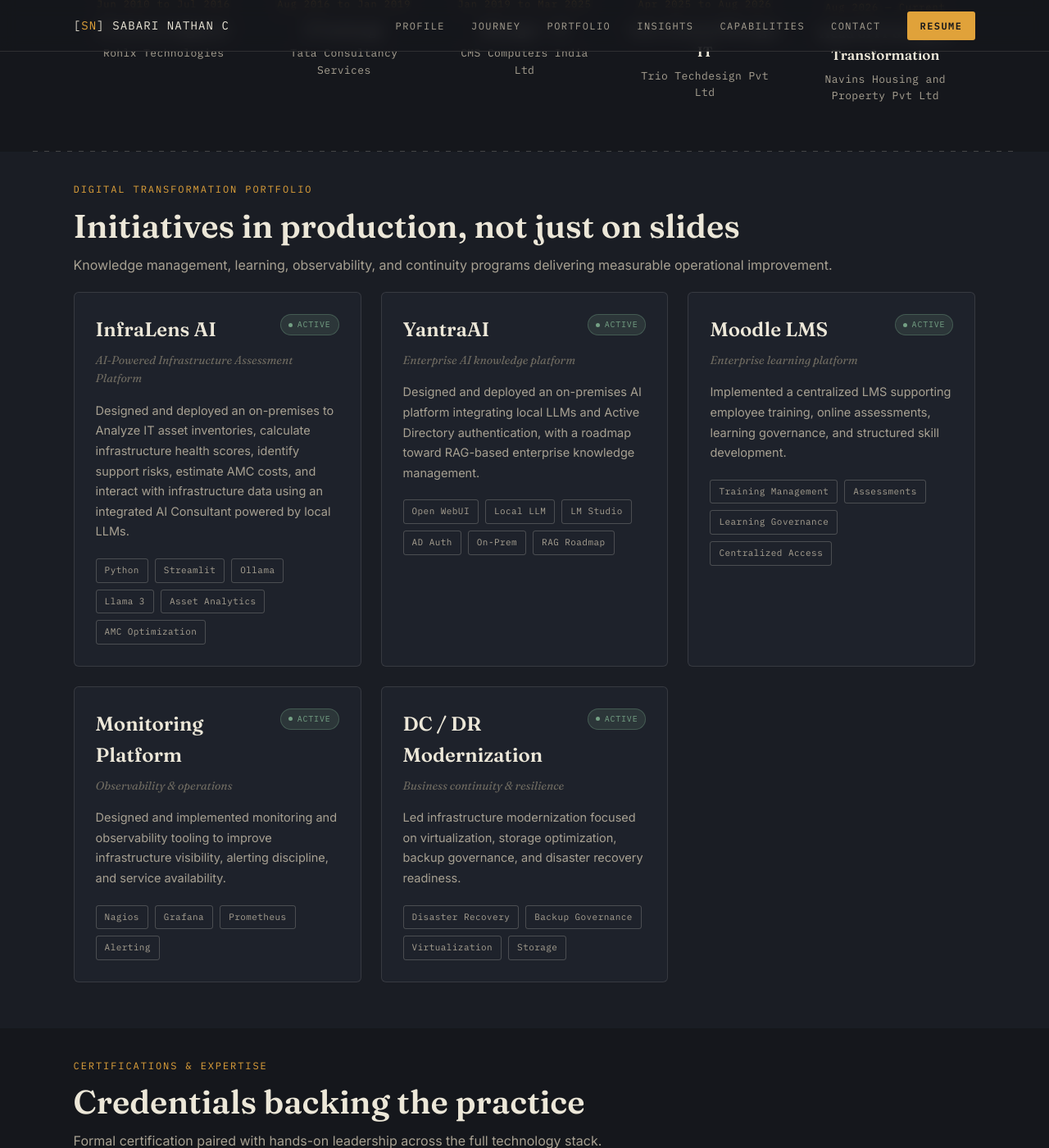
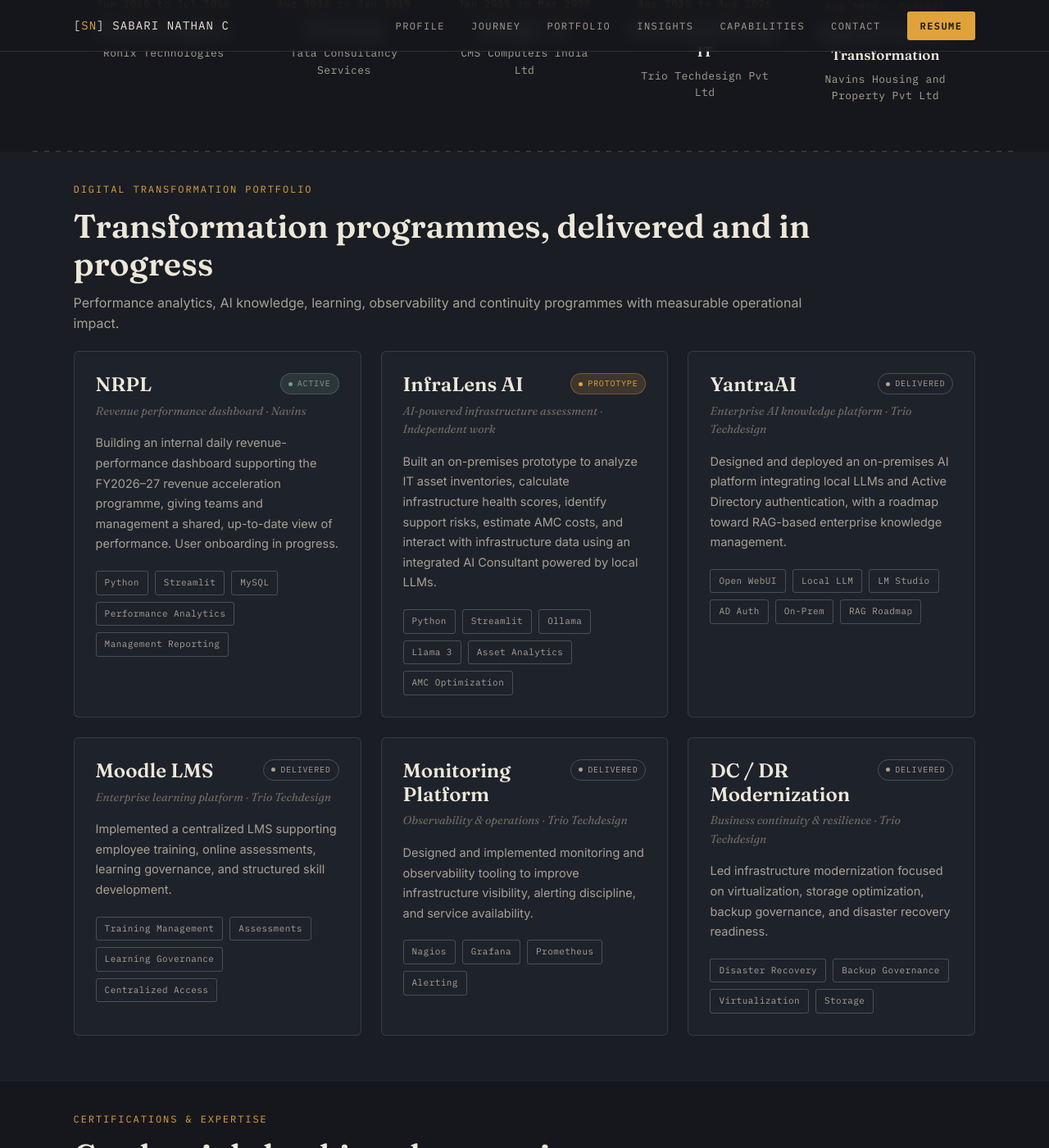
Before and after one commit to sabarinathan36/sabarinathan.github.io, a Jekyll site: the page index.html, which Jekyll copies as it is, in a window 1280 px wide and 1400 px high, scrolled down 1483 px. Shown: the whole window at 82% size. Built offline with Jekyll 4.4.1, drawn with Linux system fonts in a browser that asks for light colours.

Commit message:
Portfolio: add NRPL, relabel Trio work as Delivered, InfraLens as Prototype
- New heading: Transformation programmes, delivered and in progress
- Employer/context shown on each card subtitle
- InfraLens description corrected (prototype, fixed grammar)
- Tighter line height for card titles

Co-Authored-By: Claude Opus 5.5 <noreply@anthropic.com>
Claude-Session: https://claude.ai/code/session_01BaLC5aNBCsqdzu3kUoKfMG

```diff
--- a/index.html
+++ b/index.html
@@ -213,19 +213,35 @@
 
         <div class="section-title reveal">
             <span class="eyebrow">Digital Transformation Portfolio</span>
-            <h2>Initiatives in production, not just on slides</h2>
-            <p>Knowledge management, learning, observability, and continuity programs delivering measurable operational improvement.</p>
+            <h2>Transformation programmes, delivered and in progress</h2>
+            <p>Performance analytics, AI knowledge, learning, observability and continuity programmes with measurable operational impact.</p>
         </div>
 
         <div class="portfolio-grid">
 
+            <div class="portfolio-card reveal">
+                <div class="portfolio-card-head">
+                    <h3>NRPL</h3>
+                    <span class="status-pill"><span class="dot"></span>Active</span>
+                </div>
+                <p class="card-subtitle">Revenue performance dashboard · Navins</p>
+                <p class="card-desc">Building an internal daily revenue-performance dashboard supporting the FY2026–27 revenue acceleration programme, giving teams and management a shared, up-to-date view of performance. User onboarding in progress.</p>
+                <div class="tag-row">
+                    <span class="tag">Python</span>
+                    <span class="tag">Streamlit</span>
+                    <span class="tag">MySQL</span>
+                    <span class="tag">Performance Analytics</span>
+                    <span class="tag">Management Reporting</span>
+                </div>
+            </div>
+
            <div class="portfolio-card reveal">
                 <div class="portfolio-card-head">
                     <h3>InfraLens AI</h3>
-                    <span class="status-pill"><span class="dot"></span>Active</span>
+                    <span class="status-pill is-prototype"><span class="dot"></span>Prototype</span>
                 </div>
-                <p class="card-subtitle">AI-Powered Infrastructure Assessment Platform</p>
-                <p class="card-desc">Designed and deployed an on-premises to Analyze IT asset inventories, calculate infrastructure health scores, identify support risks, estimate AMC costs, and interact with infrastructure data using an integrated AI Consultant powered by local LLMs.</p>
+                <p class="card-subtitle">AI-powered infrastructure assessment · Independent work</p>
+                <p class="card-desc">Built an on-premises prototype to analyze IT asset inventories, calculate infrastructure health scores, identify support risks, estimate AMC costs, and interact with infrastructure data using an integrated AI Consultant powered by local LLMs.</p>
                 <div class="tag-row">
                     <span class="tag">Python</span>
                     <span class="tag">Streamlit</span>
@@ -239,9 +255,9 @@
             <div class="portfolio-card reveal">
                 <div class="portfolio-card-head">
                     <h3>YantraAI</h3>
-                    <span class="status-pill"><span class="dot"></span>Active</span>
+                    <span class="status-pill is-delivered"><span class="dot"></span>Delivered</span>
                 </div>
-                <p class="card-subtitle">Enterprise AI knowledge platform</p>
+                <p class="card-subtitle">Enterprise AI knowledge platform · Trio Techdesign</p>
                 <p class="card-desc">Designed and deployed an on-premises AI platform integrating local LLMs and Active Directory authentication, with a roadmap toward RAG-based enterprise knowledge management.</p>
                 <div class="tag-row">
                     <span class="tag">Open WebUI</span>
@@ -256,9 +272,9 @@
             <div class="portfolio-card reveal">
                 <div class="portfolio-card-head">
                     <h3>Moodle LMS</h3>
-                    <span class="status-pill"><span class="dot"></span>Active</span>
+                    <span class="status-pill is-delivered"><span class="dot"></span>Delivered</span>
                 </div>
-                <p class="card-subtitle">Enterprise learning platform</p>
+                <p class="card-subtitle">Enterprise learning platform · Trio Techdesign</p>
                 <p class="card-desc">Implemented a centralized LMS supporting employee training, online assessments, learning governance, and structured skill development.</p>
                 <div class="tag-row">
                     <span class="tag">Training Management</span>
@@ -271,9 +287,9 @@
             <div class="portfolio-card reveal">
                 <div class="portfolio-card-head">
                     <h3>Monitoring Platform</h3>
-                    <span class="status-pill"><span class="dot"></span>Active</span>
+                    <span class="status-pill is-delivered"><span class="dot"></span>Delivered</span>
                 </div>
-                <p class="card-subtitle">Observability &amp; operations</p>
+                <p class="card-subtitle">Observability &amp; operations · Trio Techdesign</p>
                 <p class="card-desc">Designed and implemented monitoring and observability tooling to improve infrastructure visibility, alerting discipline, and service availability.</p>
                 <div class="tag-row">
                     <span class="tag">Nagios</span>
@@ -286,9 +302,9 @@
             <div class="portfolio-card reveal">
                 <div class="portfolio-card-head">
                     <h3>DC / DR Modernization</h3>
-                    <span class="status-pill"><span class="dot"></span>Active</span>
+                    <span class="status-pill is-delivered"><span class="dot"></span>Delivered</span>
                 </div>
-                <p class="card-subtitle">Business continuity &amp; resilience</p>
+                <p class="card-subtitle">Business continuity &amp; resilience · Trio Techdesign</p>
                 <p class="card-desc">Led infrastructure modernization focused on virtualization, storage optimization, backup governance, and disaster recovery readiness.</p>
                 <div class="tag-row">
                     <span class="tag">Disaster Recovery</span>
--- a/style.css
+++ b/style.css
@@ -661,6 +661,19 @@ a{ color:inherit; text-decoration:none; }
     border-radius:50%;
     background:var(--sage);
 }
+.portfolio-card h3{ line-height:1.2; }
+.status-pill.is-delivered{
+    color:var(--paper-dim);
+    background:transparent;
+    border-color:var(--line-strong);
+}
+.status-pill.is-delivered .dot{ background:var(--paper-dim); }
+.status-pill.is-prototype{
+    color:var(--amber);
+    background:var(--amber-soft);
+    border-color:rgba(224,162,58,0.35);
+}
+.status-pill.is-prototype .dot{ background:var(--amber); }
 
 .card-subtitle{
     font-family:var(--font-display);
```
